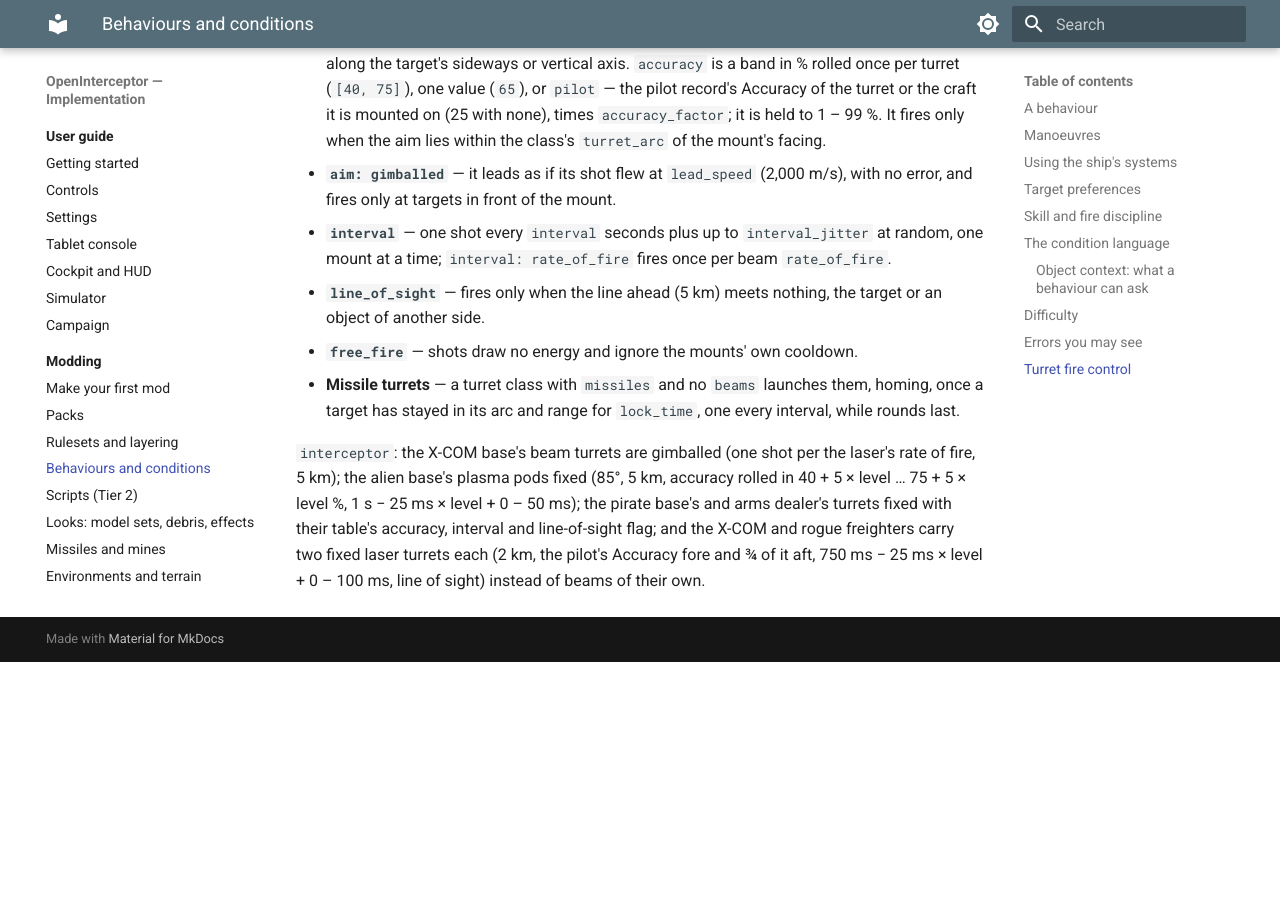
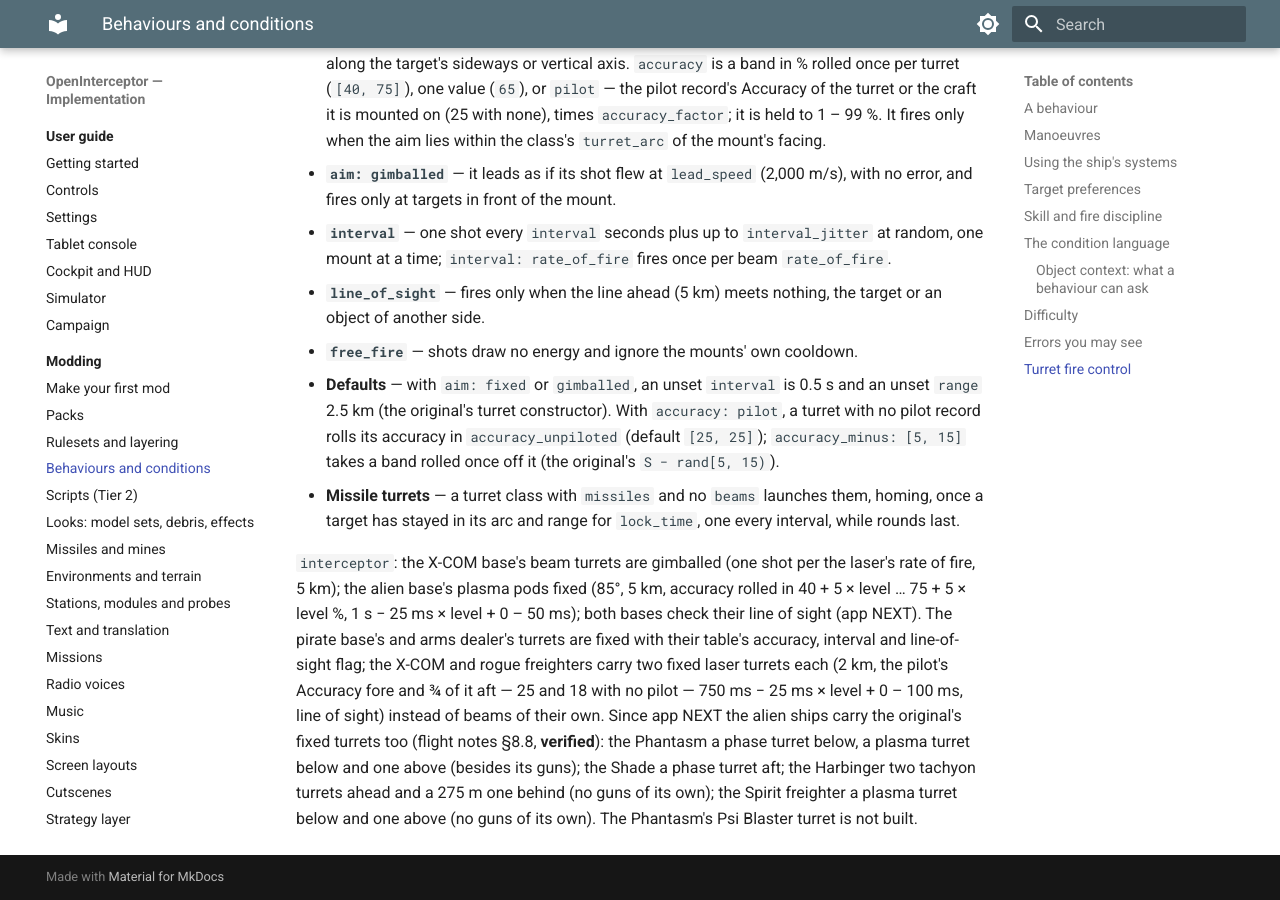
Before and after one commit to bbogovich/OpenInterceptor, an MkDocs documentation site: the page built from docs/modding/behaviours.md, in a window 1280 px wide and 900 px high, scrolled down 8810 px. Built offline with MkDocs 1.6.1 and Material for MkDocs 9.7.7, drawn with Linux system fonts in a browser that asks for light colours; before the commit the page ends 9472 px from its top, so only the background shows below that.

Commit message:
Base turret line of sight, alien ship turrets, turret defaults (#115 follow-up, app NEXT)
Behaviours (Turret fire control: defaults, accuracy_unpiloted,
accuracy_minus, the alien ships' turrets), reference rows, DEV-090
revised, status, unit tests.

Issue: #115

Co-Authored-By: Claude Opus 5.5 <noreply@anthropic.com>

```diff
--- a/docs/modding/behaviours.md
+++ b/docs/modding/behaviours.md
@@ -272,13 +272,23 @@ behaviours:
 - **`line_of_sight`** — fires only when the line ahead (5 km) meets nothing, the target or an
   object of another side.
 - **`free_fire`** — shots draw no energy and ignore the mounts' own cooldown.
+- **Defaults** — with `aim: fixed` or `gimballed`, an unset `interval` is 0.5 s and an unset
+  `range` 2.5 km (the original's turret constructor). With `accuracy: pilot`, a turret with no
+  pilot record rolls its accuracy in `accuracy_unpiloted` (default `[25, 25]`); `accuracy_minus:
+  [5, 15]` takes a band rolled once off it (the original's `S − rand[5, 15)`).
 - **Missile turrets** — a turret class with `missiles` and no `beams` launches them, homing, once
   a target has stayed in its arc and range for `lock_time`, one every interval, while rounds
   last.
 
 `interceptor`: the X-COM base's beam turrets are gimballed (one shot per the laser's rate of
 fire, 5 km); the alien base's plasma pods fixed (85°, 5 km, accuracy rolled in 40 + 5 × level …
-75 + 5 × level %, 1 s − 25 ms × level + 0 – 50 ms); the pirate base's and arms dealer's turrets
-fixed with their table's accuracy, interval and line-of-sight flag; and the X-COM and rogue
-freighters carry two fixed laser turrets each (2 km, the pilot's Accuracy fore and ¾ of it aft,
-750 ms − 25 ms × level + 0 – 100 ms, line of sight) instead of beams of their own.
+75 + 5 × level %, 1 s − 25 ms × level + 0 – 50 ms); both bases check their line of sight (app
+NEXT). The pirate base's and arms dealer's turrets are fixed with their table's accuracy,
+interval and line-of-sight flag; the X-COM and rogue freighters carry two fixed laser turrets
+each (2 km, the pilot's Accuracy fore and ¾ of it aft — 25 and 18 with no pilot — 750 ms −
+25 ms × level + 0 – 100 ms, line of sight) instead of beams of their own. Since app NEXT the
+alien ships carry the original's fixed turrets too (flight notes §8.8, **verified**): the
+Phantasm a phase turret below, a plasma turret below and one above (besides its guns); the
+Shade a phase turret aft; the Harbinger two tachyon turrets ahead and a 275 m one behind (no
+guns of its own); the Spirit freighter a plasma turret below and one above (no guns of its own).
+The Phantasm's Psi Blaster turret is not built.
```
Also changed, not shown: docs/implementation/deviations/index.md (+1 -1 lines), docs/implementation/status.md (+6 -0 lines), docs/implementation/testing/unit-tests.md (+5 -1 lines), docs/modding/reference.md (+3 -1 lines).
